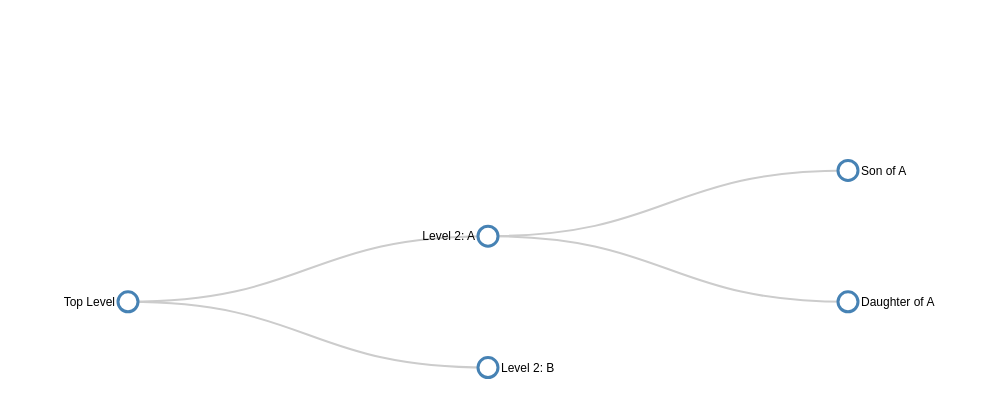
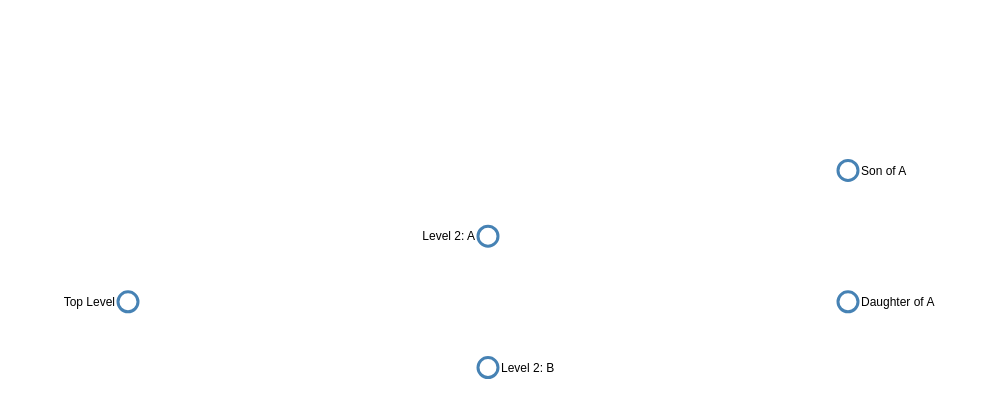
Before and after one commit to flapjackstan/data_vis-tree_charts, a plain HTML site: page web/index.html in a window 1280 px wide. Shown: the part 61-478 px from the top of the page, without its empty margins (0-989 px from the left). Drawn offline with nearby package versions, Linux system fonts and the light colour scheme.

Commit message:
commented out edges code to focus on nodes

```diff
--- a/web/index.html
+++ b/web/index.html
@@ -66,11 +66,11 @@ https://www.d3indepth.com/hierarchies/ -->
         var tree = d3.layout.tree()
             .size([height, width]);
 
-        // this is grabbing svg data from the tree layout, but dont know how
-        var diagonal = d3.svg.diagonal()
-            .projection(function(d) {
-                console.log(d)
-                return [d.y, d.x]; });
+        // // this is grabbing svg data from the tree layout, but dont know how
+        // var diagonal = d3.svg.diagonal()
+        //     .projection(function(d) {
+        //         console.log(d)
+        //         return [d.y, d.x]; });
 
 
         var treeData = [
@@ -120,6 +120,8 @@ https://www.d3indepth.com/hierarchies/ -->
 
             // ----------------------------------------- RENDERING -----------------------------------------
 
+            // NODES
+
             // Update the nodes… and assign id
             var node = svg.selectAll("g.node")
                 .data(nodes, function(d) { return d.id || (d.id = ++i); });
@@ -146,23 +148,24 @@ https://www.d3indepth.com/hierarchies/ -->
                 .duration(duration)
                 .attr("transform", function(d) { return "translate(" + d.y + "," + d.x + ")"; });
 
+            // EDGES
 
-            var link = svg.selectAll("path.link")
-                .data(links, function(d) { return d.target.id; });
+            // var link = svg.selectAll("path.link")
+            //     .data(links, function(d) { return d.target.id; });
 
-            // Enter any new links at the parent's previous position.
-            link.enter().insert("path", "g")
-                .attr("class", "link")
-                // this function defines the animation
-                .attr("d", function(d) {
-                    var o = {x: source.x0, y: source.y0};
-                    return diagonal({source: o, target: o});
-                });
+            // // Enter any new links at the parent's previous position.
+            // link.enter().insert("path", "g")
+            //     .attr("class", "link")
+            //     // this function defines the animation
+            //     .attr("d", function(d) {
+            //         var o = {x: source.x0, y: source.y0};
+            //         return diagonal({source: o, target: o});
+            //     });
 
-            // This runs the animation defined above
-            link.transition()
-                .duration(duration)
-                .attr("d", diagonal);
+            // // This runs the animation defined above
+            // link.transition()
+            //     .duration(duration)
+            //     .attr("d", diagonal);
 
         }
 
```
